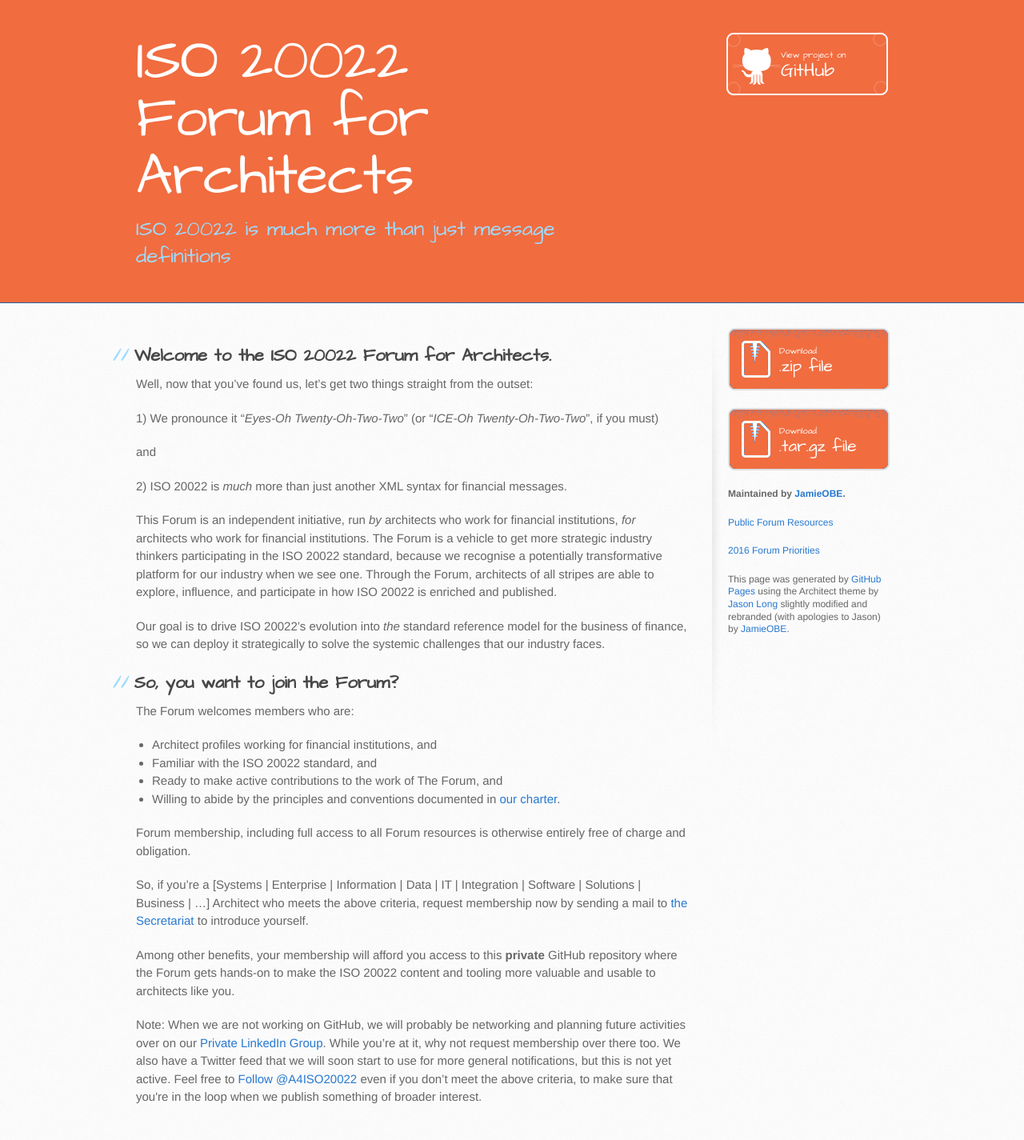
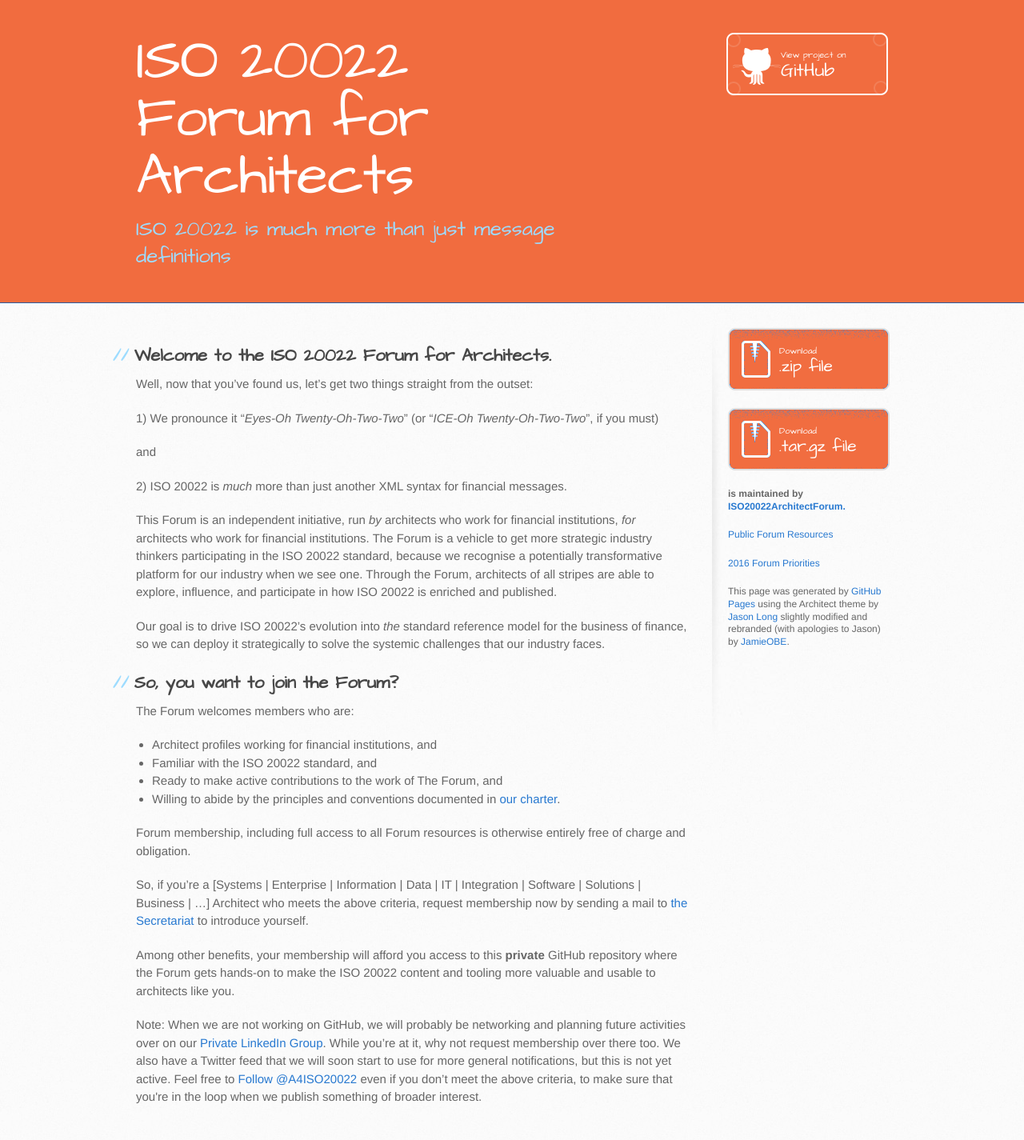
Before and after one commit to ISO20022ArchitectForum/ISO20022ArchitectForum.github.io, a Jekyll site: the page index.html, which Jekyll copies as it is, in a window 1280 px wide. Shown: the whole page at 80% size. Built offline with Jekyll 4.4.1, drawn with Linux system fonts in a browser that asks for light colours; comment, search, counter and statistics services are not loaded.

Commit message:
fixing maintainer

```diff
--- a/2016priorities.html
+++ b/2016priorities.html
@@ -60,7 +60,7 @@
             .tar.gz file
           </a>
 
-          <p class="repo-owner"><a href="https://github.com/ISO20022ArchitectForum/ISO20022ArchitectForum.github.io"></a> Maintained by <a href="https://github.com/JamieOBE">JamieOBE</a>.</p>
+          <p class="repo-owner"><a href="https://github.com/ISO20022ArchitectForum/ISO20022ArchitectForum.github.io"></a> is maintained by <a href="https://github.com/ISO20022ArchitectForum">ISO20022ArchitectForum.</p>
 
           <p><a href="index.html">Architect Forum Home</a></p>
           <p><a href="docs-public/index.html">Public Forum Resources</a></p>
--- a/index.html
+++ b/index.html
@@ -72,7 +72,7 @@
             .tar.gz file
           </a>
 
-          <p class="repo-owner"><a href="https://github.com/ISO20022ArchitectForum/ISO20022ArchitectForum.github.io"></a> Maintained by <a href="https://github.com/JamieOBE">JamieOBE</a>.</p>
+          <p class="repo-owner"><a href="https://github.com/ISO20022ArchitectForum/ISO20022ArchitectForum.github.io"></a> is maintained by <a href="https://github.com/ISO20022ArchitectForum">ISO20022ArchitectForum.</p>
 
           <p><a href="docs-public/index.html">Public Forum Resources</a></p>
           <p><a href="2016priorities.html">2016 Forum Priorities</a></p>
```
